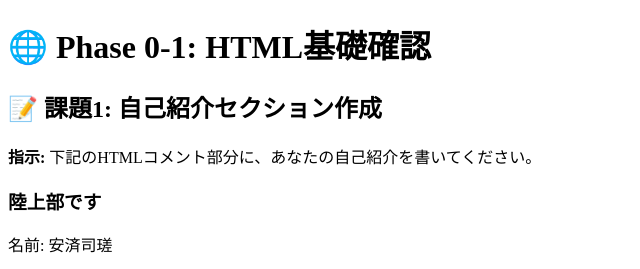
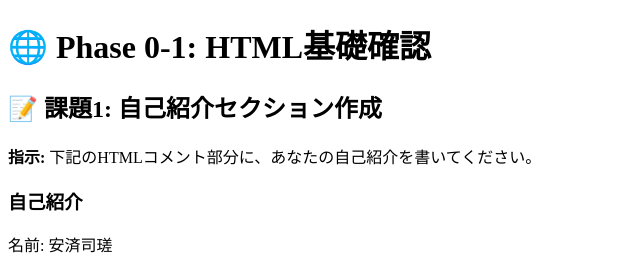
Before and after one commit to omu-aaa24055/omu-aaa24055.github.io, a plain HTML site: page index.html in a window 1280 px wide. Shown: the top 269 px of the page, 0-640 px from the left. Drawn offline with Linux system fonts and the light colour scheme.

Commit message:
Change heading from '陸上部です' to '自己紹介'

```diff
--- a/index.html
+++ b/index.html
@@ -17,7 +17,7 @@
         <p>職業: 大学生</p>
         <p>趣味: プログラミング、読書</p>
         -->
-        <h3>陸上部です</h3>
+        <h3>自己紹介</h3>
         <p>名前: 安済司瑳</p>
         <p>職業: 大学生</p>
         <p>趣味: 数学</p>
```
